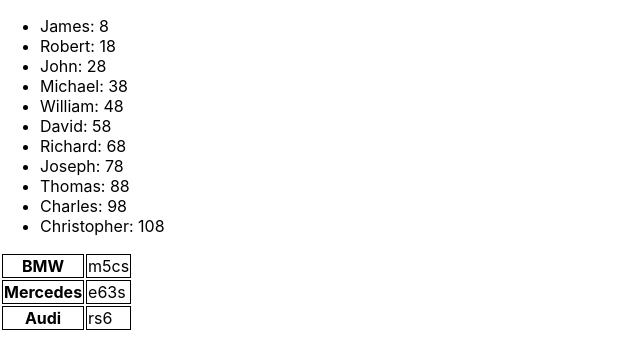
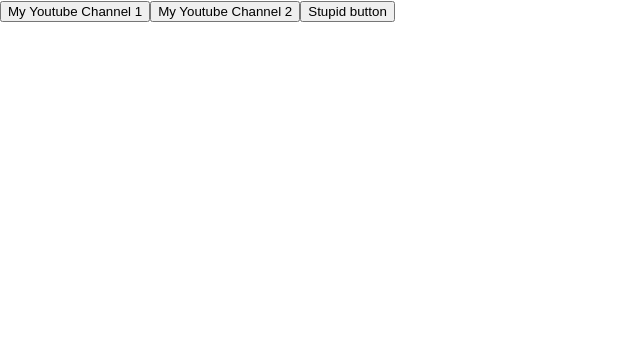
Before and after one commit to AnsarKhubiev/micro-tasks, a React (Create React App) app: page / in a window 1280 px wide. Shown: the top 362 px of the page, without its empty margins (0-640 px from the left). Built offline with nearby package versions, Linux system fonts and the light colour scheme.

Commit message:
03-Button

```diff
--- a/src/App.tsx
+++ b/src/App.tsx
@@ -1,19 +1,20 @@
-import './App.css';
-import {Header} from "./microTasks/01_vlojennye_komponenty/Header";
-import {Body} from "./microTasks/01_vlojennye_komponenty/Body";
-import {Footer} from "./microTasks/01_vlojennye_komponenty/Footer";
-import {NewComponent, students, topCars} from "./microTasks/02_map/NewComponent";
+import {UniversalButton} from "./microTasks/03_button/UniversalButton";
+
 
 function App() {
+    const ButtonFoo = (subscriber: string, age: number, address: string) => {
+        console.log(`I'am ${subscriber}. I'am ${age}. ${address}`)
+    }
+
+    const StupidBtn = () => {
+        console.log("I'am stupid button")
+    }
+
     return (
         <>
-            {/*01 вложенные компоненты*/}
-            {/*<Header title="Hello World!"/>*/}
-            {/*<Body titleForBody="NEW BODY"/>*/}
-            {/*<Footer/>*/}
-
-            {/*02 метод map*/}
-            <NewComponent students={students} topCars={topCars}/>
+            <UniversalButton name="My Youtube Channel 1" callBack={() => ButtonFoo("Vasya", 21, "Lomonosova 10")}/>
+            <UniversalButton name="My Youtube Channel 2" callBack={() => ButtonFoo("Ivan", 24, "Lomonosova 1342")}/>
+            <UniversalButton name="Stupid button" callBack={StupidBtn}/>
         </>
     );
 }
--- a/src/microTasks/02_map/NewComponent.tsx
+++ b/src/microTasks/02_map/MapMethod.tsx
@@ -35,7 +35,7 @@
 ]
 
 
-export const NewComponent = ({students, topCars}: NewComponentType) => {
+export const MapMethod = ({students, topCars}: NewComponentType) => {
     return (
         <>
             <ul>
--- /dev/null
+++ b/src/microTasks/03_button/UniversalButton.tsx
@@ -0,0 +1,13 @@
+type ButtonType = {
+    name: string
+    callBack: () => void
+}
+
+export const UniversalButton = ({name, callBack}: ButtonType) => {
+
+    const onClickHandler = () => {
+        callBack()
+    }
+
+    return <button onClick={onClickHandler}>{name}</button>
+};
```
Also changed, not shown: src/microTasks/03_button/Button.tsx (added, +22 -0 lines).
